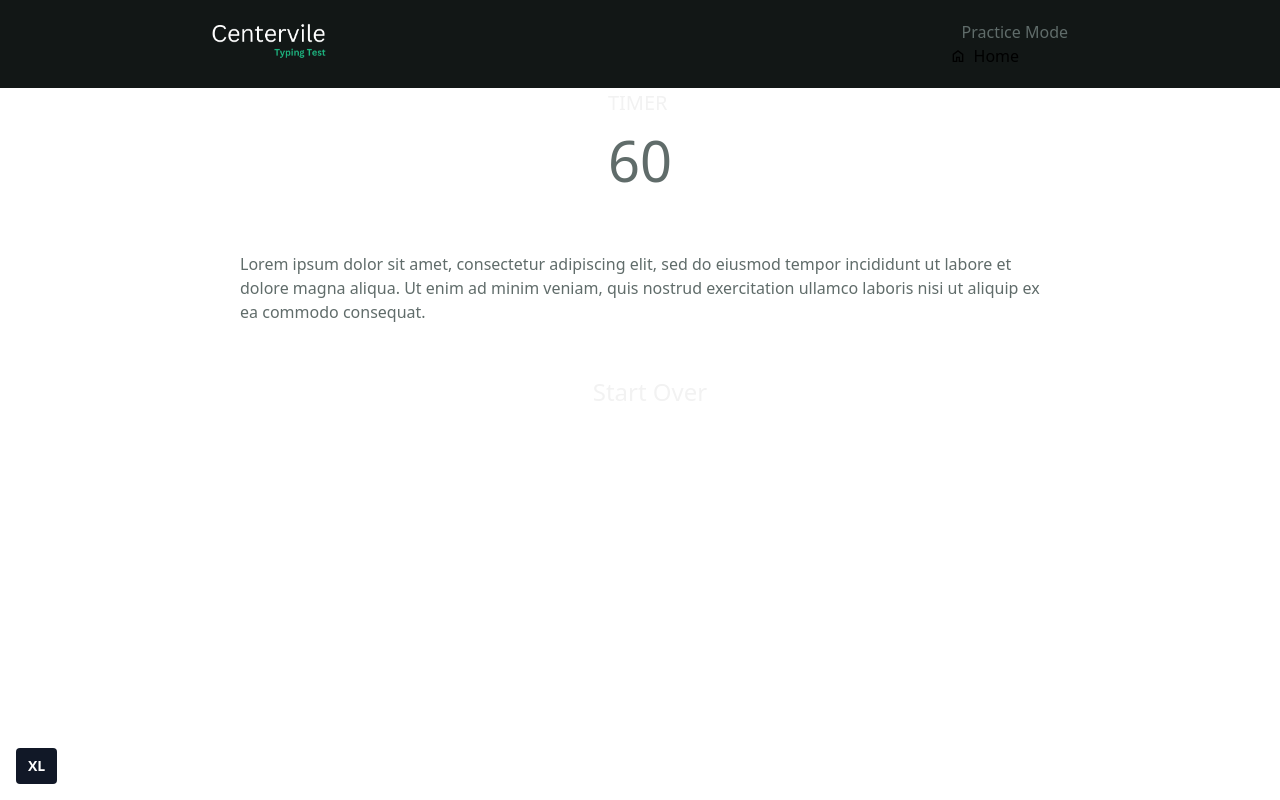
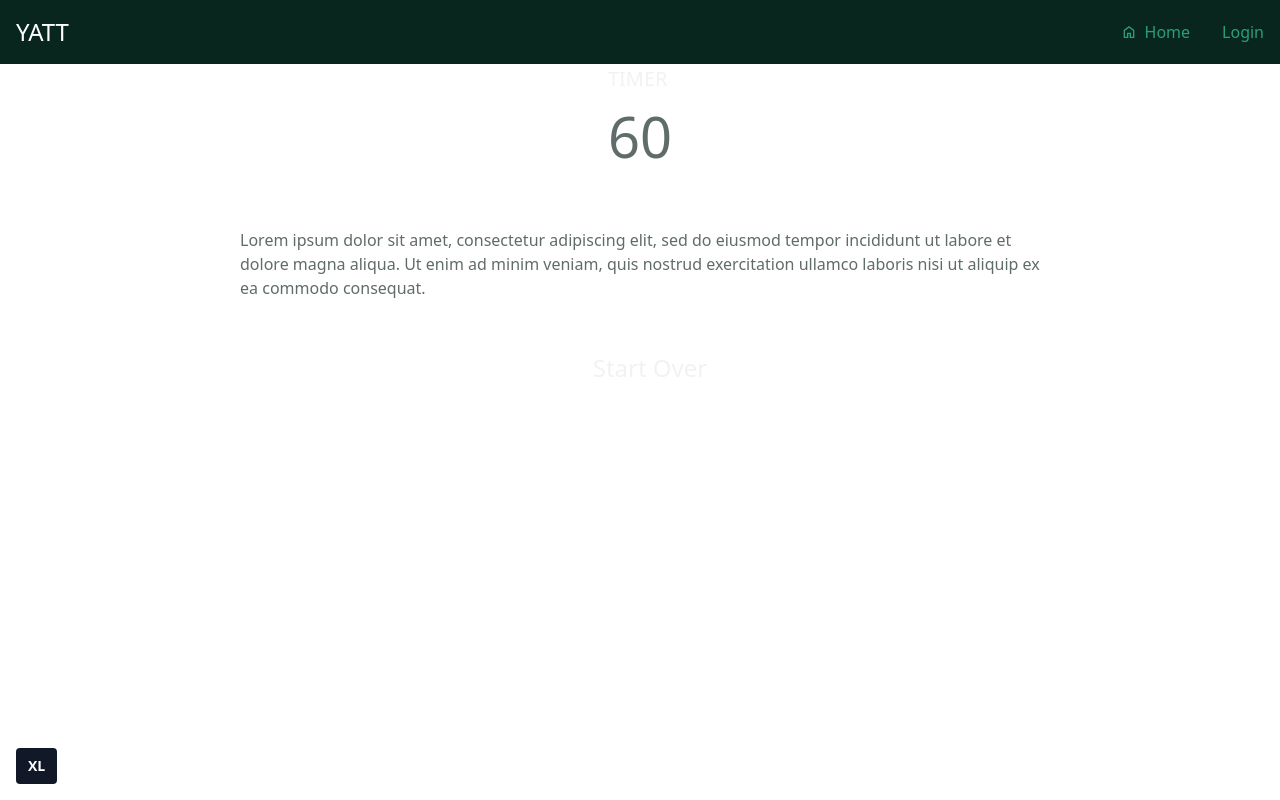
Before and after one commit to Besufikad17/YATT, a Vue app: page / in a window 1280 px wide. Built offline with nearby package versions, Linux system fonts and the light colour scheme; some icons are missing.

Commit message:
mod: header component updated

```diff
--- a/src/components/Home.vue
+++ b/src/components/Home.vue
@@ -2,7 +2,7 @@
   import { onMounted, ref } from "vue";
   import { Icon } from "@iconify/vue";
   import { SPECIAL_KEYS, TEXT } from "../composables/constants/strings";
-  import Header from "../components/Layout/Header.vue";
+  import DefaultLayout from "../layouts/default.vue";
   import Result from "./Result.vue";
 
   const index = ref(0);
@@ -79,7 +79,7 @@
 </script>
 
 <template>
-  <Header />
+ <DefaultLayout>
    <div class="container">
      <div class="timer-parent">
        <p class="timer-header">TIMER</p>
@@ -101,6 +101,7 @@
          :accuracy="((input.length - errors) / TEXT.length) * 100" />
      </dialog>
    </div>
+ </DefaultLayout>
 </template>
 
 <style scoped>
--- a/src/components/Layout/Header.vue
+++ b/src/components/Layout/Header.vue
@@ -1,44 +1,24 @@
 <script setup lang="ts">
+  import { ref } from "vue";
   import { Icon } from "@iconify/vue";
+
+  const isLogged = ref(false);
 </script>
 
 <template>
-  <div class="parent">
-    <div class="logo">
-      <img src="../../assets/logo.png" width="120" height="40" />
-    </div>
-    <div class="links">
-      <a>Practice Mode</a>
-      <button class="flex items-center gap-2">
+  <div class="flex items-center justify-between p-4 bg-primary-950">
+    <span class="text-white text-2xl">YATT</span>
+    <div class="flex items-center gap-8">
+      <a href="/" class="flex items-center gap-2 text-primary-500">
         <Icon icon="material-symbols:home-outline" />
         Home
+      </a>
+      <a v-if="isLogged" href="/stats" class="flex items-center gap-2 text-primary-500">
+        Stats
+      </a>
+      <button v-else class="flex items-center justify-center focus:outline-none focus:ring-0 text-primary-500">
+        Login
       </button>
     </div>
   </div>
 </template>
-
-<style scoped>
-.parent {
-  height: 50%;
-  overflow: hidden;
-  padding: 20px 200px;
-  background-color: #121716;
-}
-
-.logo {
-  float: left;
-  margin-left: 10px;
-}
-
-.links {
-  float: right;
-  margin-left: 5px;
-}
-
-.links a {
-  text-decoration: none;
-  color: #606C6A;
-  text-align: center;
-  padding: 12px;
-}
-</style>
--- /dev/null
+++ b/src/layouts/default.vue
@@ -0,0 +1,8 @@
+<script setup lang="ts">
+    import Header from "../components/Layout/Header.vue";
+</script>
+
+<template>
+    <Header/>
+    <slot/>
+</template>
--- a/tailwind.config.js
+++ b/tailwind.config.js
@@ -8,30 +8,17 @@ export default {
     extend: {
       colors: {
         primary: {
-          50: "#e9f8ff",
-          100: "#ceeeff",
-          200: "#a7e2ff",
-          300: "#6bd5ff",
-          400: "#26b9ff",
-          500: "#008fff",
-          600: "#0065ff",
-          700: "#004aff",
-          800: "#003ee6",
-          900: "#003bb3",
-          950: "#001845",
-        },
-        secondary: {
-          50: "#f6fce9",
-          100: "#eaf8cf",
-          200: "#d5f1a5",
-          300: "#aee15a",
-          400: "#9dd645",
-          500: "#7fbc26",
-          600: "#62951b",
-          700: "#4b7219",
-          800: "#3d5b19",
-          900: "#354d1a",
-          950: "#1a2a09",
+          '50': '#eefbf5',
+          '100': '#d7f4e4',
+          '200': '#b2e8cd',
+          '300': '#80d5b0',
+          '400': '#4bbc8f',
+          '500': '#29a075',
+          '600': '#1a805d',
+          '700': '#15674d',
+          '800': '#13523e',
+          '900': '#114334',
+          '950': '#08261e',
         },
       },
     },
```
Lines whose indentation alone changed are shown as unchanged.
